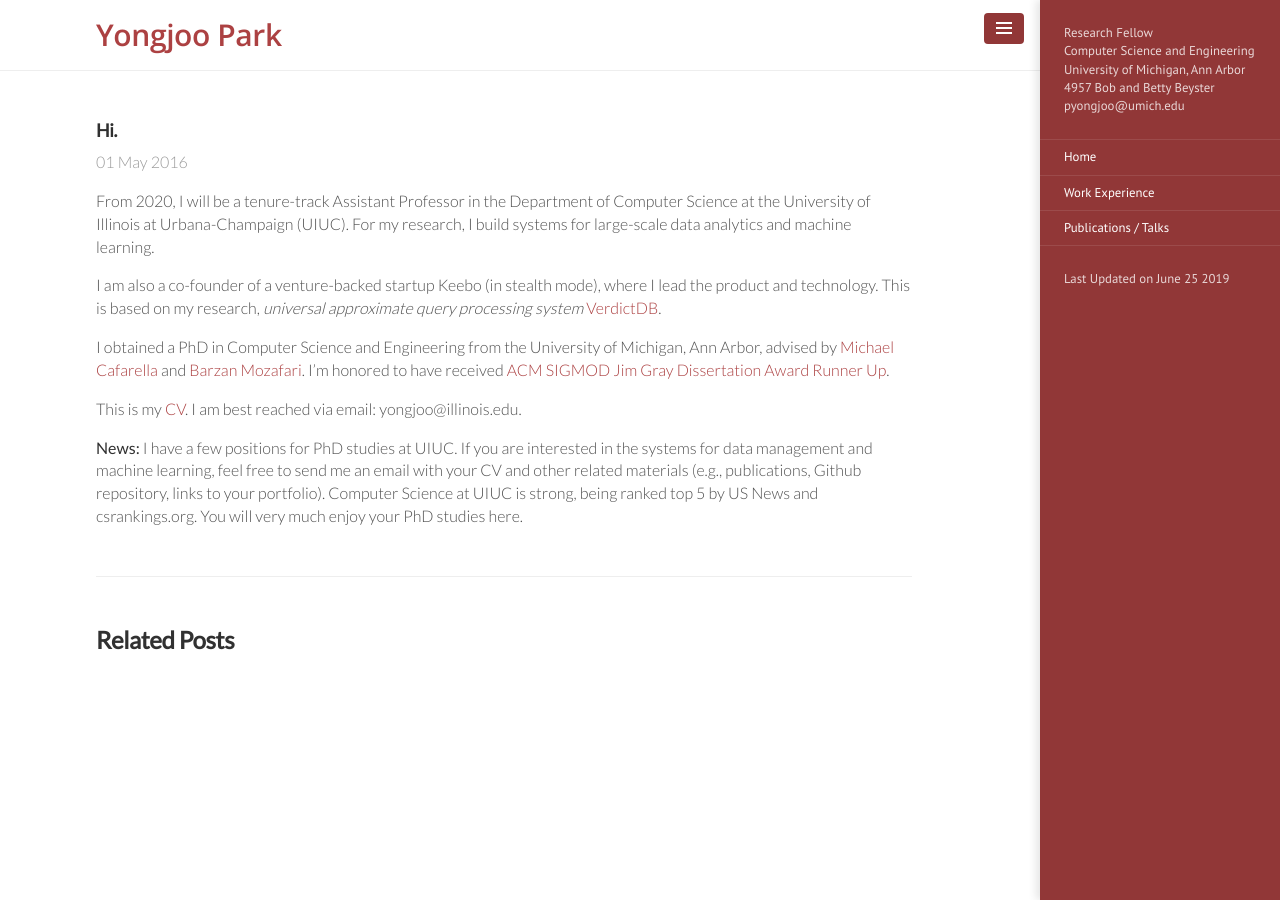
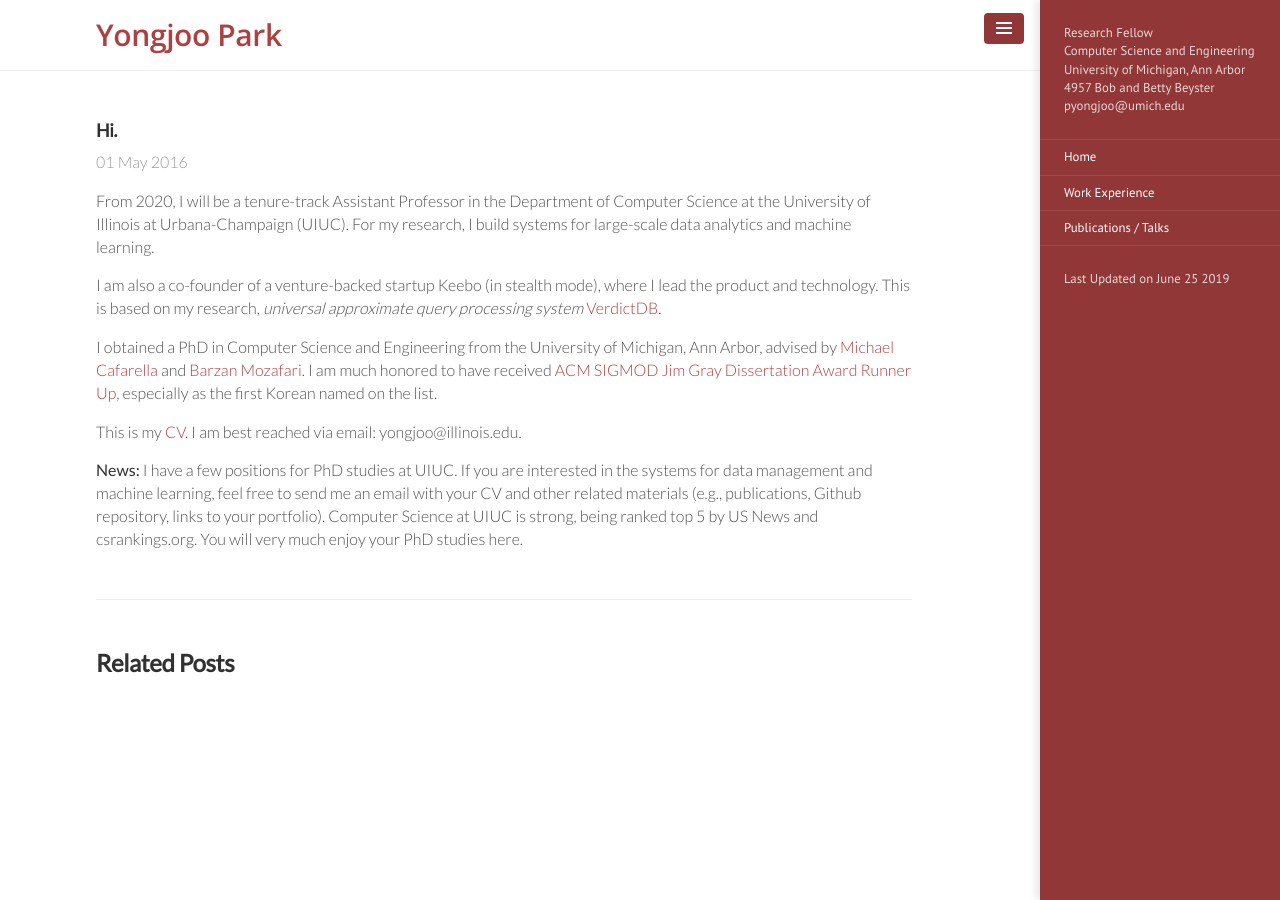
Before and after one commit to pyongjoo/pyongjoo.github.io, a Jekyll site: the page built from _intro/2016-05-01-hi.md, in a window 1280 px wide. Built offline with Jekyll 4.4.1, drawn with Linux system fonts in a browser that asks for light colours.

Commit message:
intro updated

```diff
--- a/_intro/2016-05-01-hi.md
+++ b/_intro/2016-05-01-hi.md
@@ -16,7 +16,8 @@ product and  technology. This is based on my research,
 
 I obtained a PhD in Computer Science and Engineering from the University of Michigan, Ann Arbor,
 advised by [Michael Cafarella](http://web.eecs.umich.edu/~michjc/) and [Barzan Mozafari](http://web.eecs.umich.edu/~mozafari/).
-I'm honored to have received [ACM SIGMOD Jim Gray Dissertation Award Runner Up](https://sigmod.org/sigmod-awards/sigmod-jim-gray-doctoral-dissertation-award/).
+I am much honored to have received [ACM SIGMOD Jim Gray Dissertation Award Runner Up](https://sigmod.org/sigmod-awards/sigmod-jim-gray-doctoral-dissertation-award/), especially as the first Korean named
+on the list.
 <!-- I received a B.S. from
 [Seoul National University](https://en.wikipedia.org/wiki/Seoul_National_University).
 My graduate studies were gratefully supported by 2013 Kwanjeong Ph.D. Fellowship and 2011 Jeongsong
```
